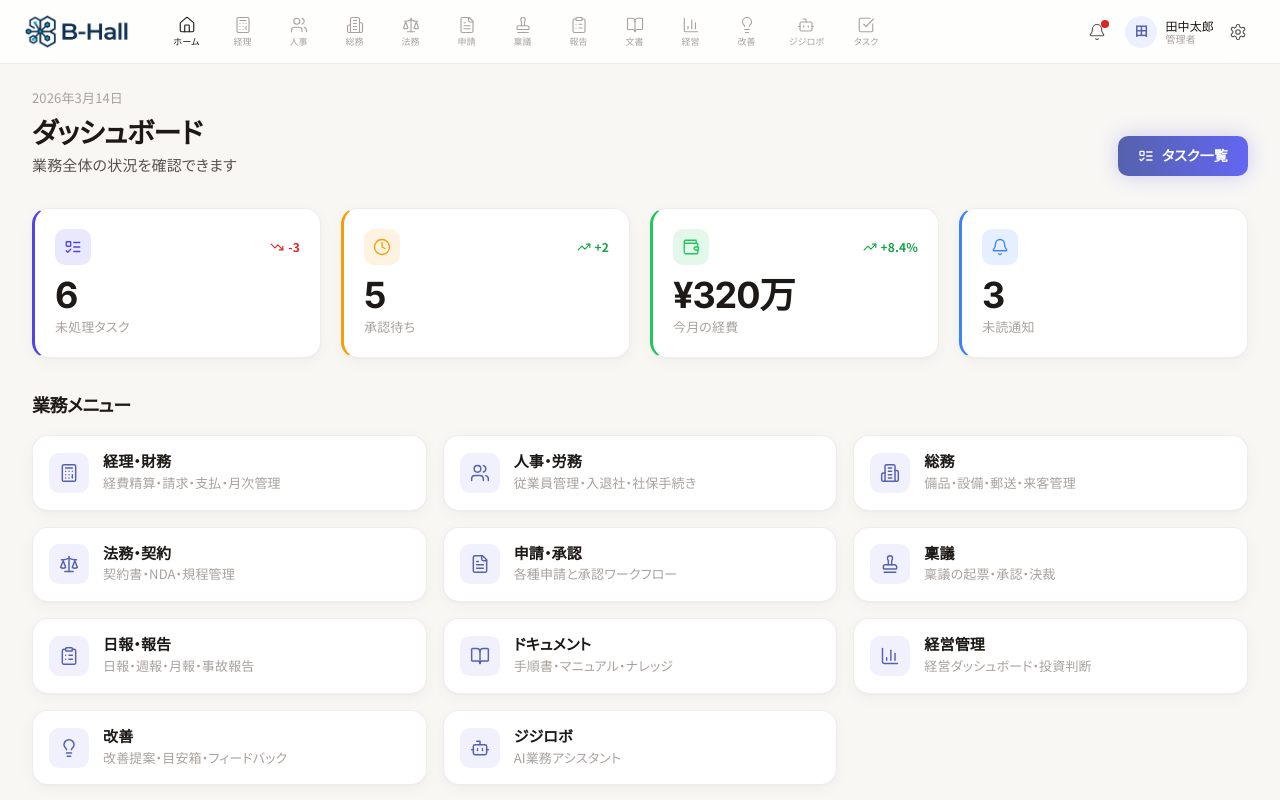
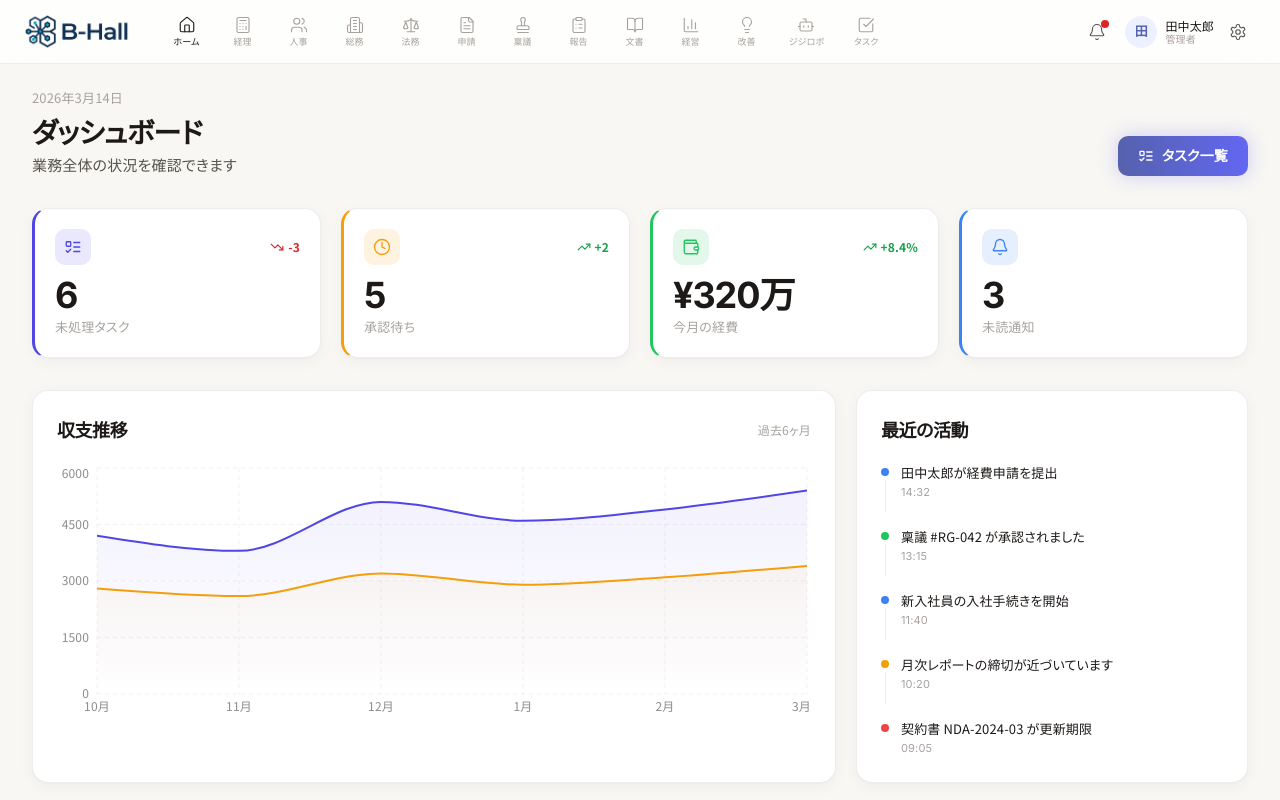
Before and after one commit to rikihisa-alt/B-Hall, a Next.js app in the folder client/: page / in a window 1280 px wide. Built offline with nearby package versions, Linux system fonts and the light colour scheme.

Commit message:
ダッシュボードから業務メニューセクションを削除
ナビタブから各業務に直接アクセスできるため不要

Co-Authored-By: Claude Opus 4.6 <noreply@anthropic.com>

```diff
--- a/client/src/app/page.tsx
+++ b/client/src/app/page.tsx
@@ -24,7 +24,6 @@ import {
 } from 'recharts'
 import { useCountUp } from '@/lib/use-count-up'
 import { fadeUp, staggerContainer } from '@/lib/animation'
-import { SectionLauncher } from '@/features/dashboard/components/section-launcher'
 import { useTaskStore } from '@/stores/task-store'
 import { useAuthStore } from '@/stores/auth-store'
 import {
@@ -197,18 +196,6 @@ export default function HomePage() {
         {metrics.map((m, i) => (
           <MetricCard key={m.label} {...m} delay={i * 150} />
         ))}
-      </motion.div>
-
-      {/* Section Launcher */}
-      <motion.div
-        className="mb-8"
-        variants={fadeUp}
-        initial="hidden"
-        animate="show"
-        transition={{ delay: 0.15 }}
-      >
-        <h2 className="text-[16px] md:text-[18px] font-bold text-text-primary tracking-tight mb-3 md:mb-4">業務メニュー</h2>
-        <SectionLauncher />
       </motion.div>
 
       {/* Chart + Activity — 2 columns */}
```
